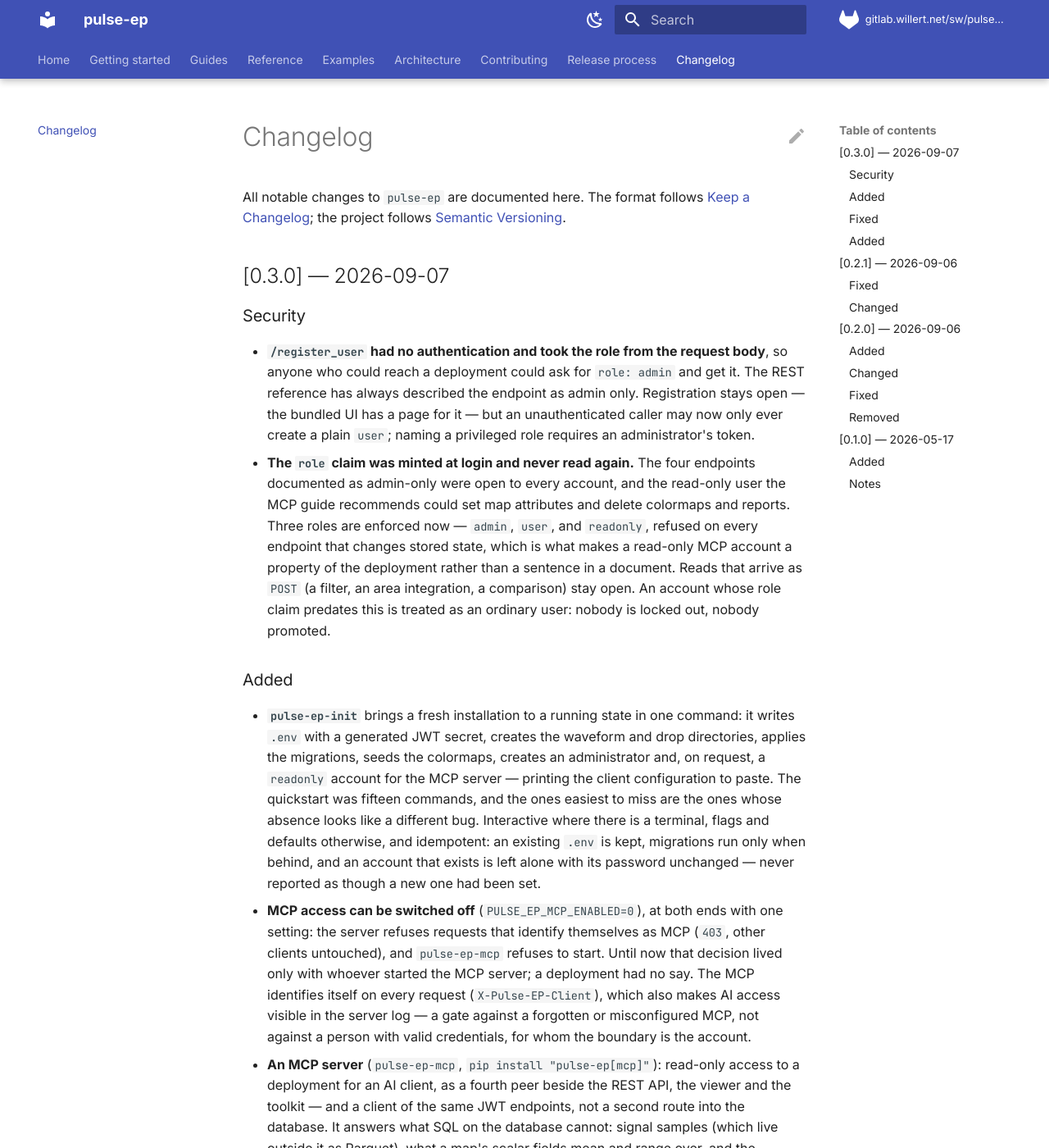
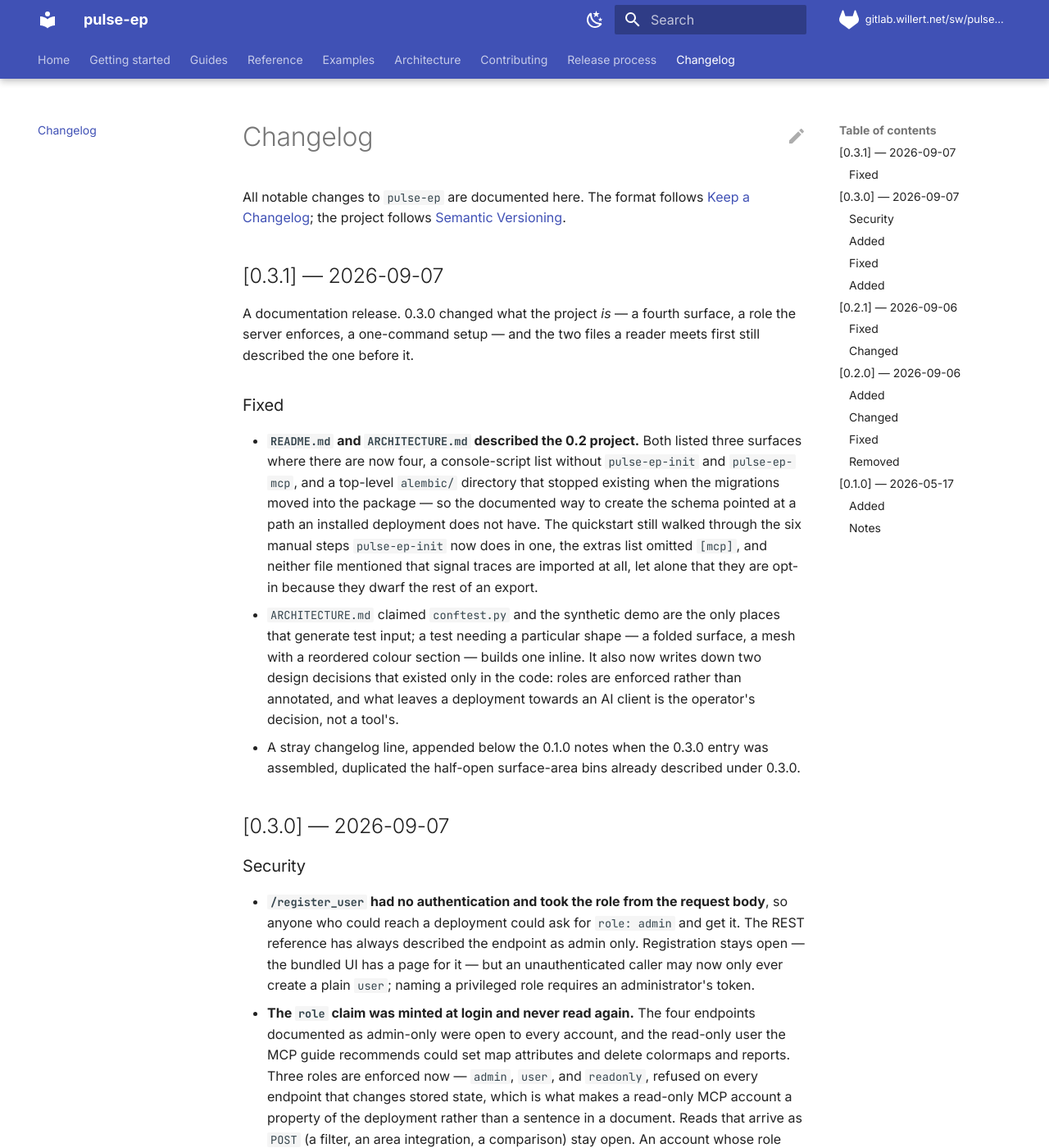
Before and after one commit to swillert/pulse-ep, an MkDocs documentation site: the page built from docs/changelog.md, in a window 1280 px wide and 1400 px high. Shown: the whole window at 82% size. Built offline with MkDocs 1.6.1 and Material for MkDocs 9.7.7, drawn with Linux system fonts in a browser that asks for light colours; some of the changed text lies outside the part shown.

Commit message:
Version 0.3.1
A documentation release. 0.3.0 changed what the project is — a fourth
surface, a role the server enforces, a one-command setup — and README and
ARCHITECTURE still described the one before it: three surfaces, a console
script list without init or mcp, an extras list without [mcp], a top-level
alembic/ directory that stopped existing when the migrations moved into the
package, and a quickstart of six manual steps that pulse-ep-init now does in
one. Neither mentioned that signal traces are imported at all.

Nothing in the code changed; the version is bumped so an installed
deployment can tell which documentation it has.

Also drops a stray changelog line appended below the 0.1.0 notes while the
0.3.0 entry was assembled — it repeated the half-open surface-area bins
already described under 0.3.0.

Co-Authored-By: Claude Opus 5 (1M context) <noreply@anthropic.com>
Claude-Session: https://claude.ai/code/session_016dpMQRbVYEE266FtytNsVn

```diff
--- a/docs/changelog.md
+++ b/docs/changelog.md
@@ -3,6 +3,33 @@
 All notable changes to `pulse-ep` are documented here. The format follows
 [Keep a Changelog](https://keepachangelog.com/en/1.1.0/); the project
 follows [Semantic Versioning](https://semver.org/spec/v2.0.0.html).
+
+## [0.3.1] — 2026-09-07
+
+A documentation release. 0.3.0 changed what the project *is* — a fourth
+surface, a role the server enforces, a one-command setup — and the two files
+a reader meets first still described the one before it.
+
+### Fixed
+
+- **`README.md` and `ARCHITECTURE.md` described the 0.2 project.** Both listed
+  three surfaces where there are now four, a console-script list without
+  `pulse-ep-init` and `pulse-ep-mcp`, and a top-level `alembic/` directory that
+  stopped existing when the migrations moved into the package — so the
+  documented way to create the schema pointed at a path an installed
+  deployment does not have. The quickstart still walked through the six manual
+  steps `pulse-ep-init` now does in one, the extras list omitted `[mcp]`, and
+  neither file mentioned that signal traces are imported at all, let alone that
+  they are opt-in because they dwarf the rest of an export.
+- `ARCHITECTURE.md` claimed `conftest.py` and the synthetic demo are the only
+  places that generate test input; a test needing a particular shape — a folded
+  surface, a mesh with a reordered colour section — builds one inline. It also
+  now writes down two design decisions that existed only in the code: roles are
+  enforced rather than annotated, and what leaves a deployment towards an AI
+  client is the operator's decision, not a tool's.
+- A stray changelog line, appended below the 0.1.0 notes when the 0.3.0 entry
+  was assembled, duplicated the half-open surface-area bins already described
+  under 0.3.0.
 
 ## [0.3.0] — 2026-09-07
 
--- a/pyproject.toml
+++ b/pyproject.toml
@@ -4,7 +4,7 @@ build-backend = "setuptools.build_meta"
 
 [project]
 name = "pulse-ep"
-version = "0.3.0"
+version = "0.3.1"
 description = "Open-source platform for programmatic access to CARTO 3 and EnSiteX electroanatomical mapping data — REST API, 3D viewer, and Python toolkit for cardiac electrophysiology research."
 readme = "README.md"
 requires-python = ">=3.10"
--- a/src/pulse_ep/__init__.py
+++ b/src/pulse_ep/__init__.py
@@ -19,7 +19,7 @@ For deeper access, use :mod:`pulse_ep.core` directly.
 
 from __future__ import annotations
 
-__version__ = "0.3.0"
+__version__ = "0.3.1"
 
 from pulse_ep.core.database import get_db_session
 from pulse_ep.core.epmap import EPMap
```
Also changed, not shown: other parts of docs/changelog.md (+0 -2 lines), 1 other file.
